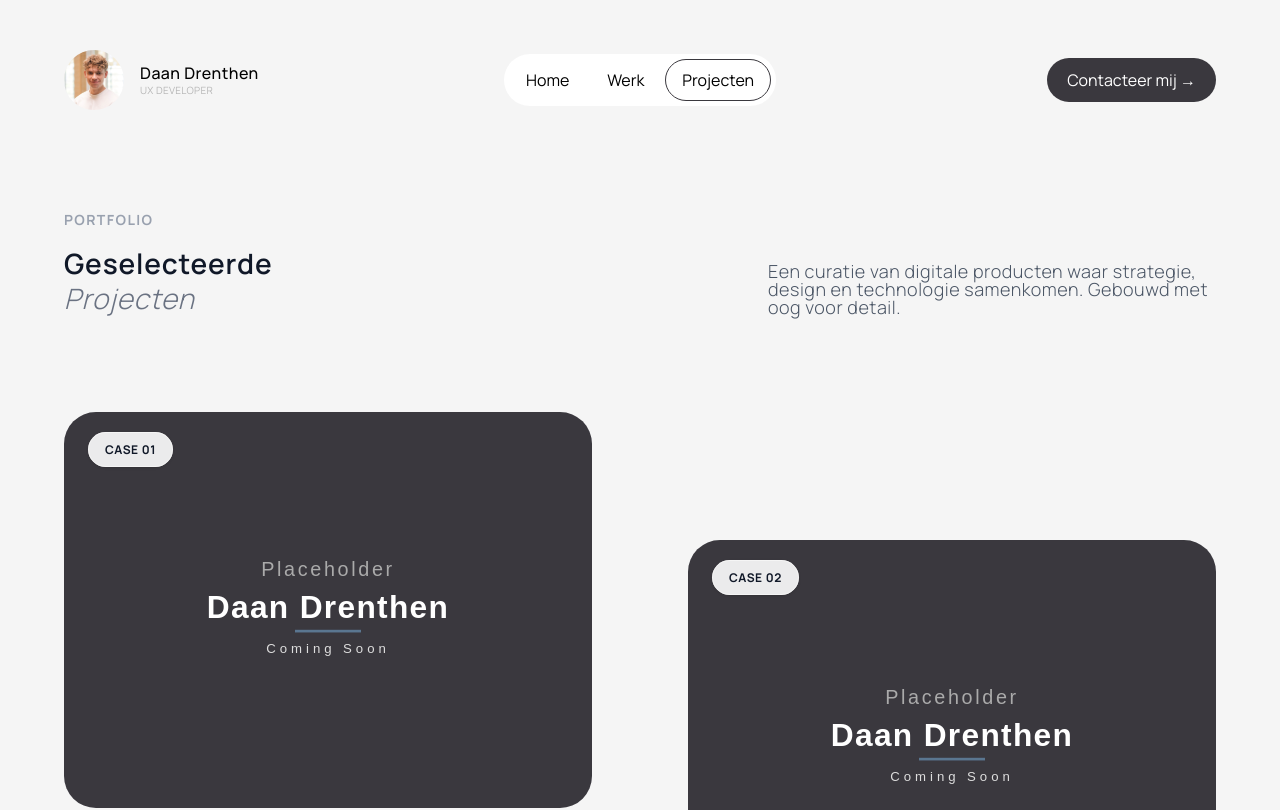
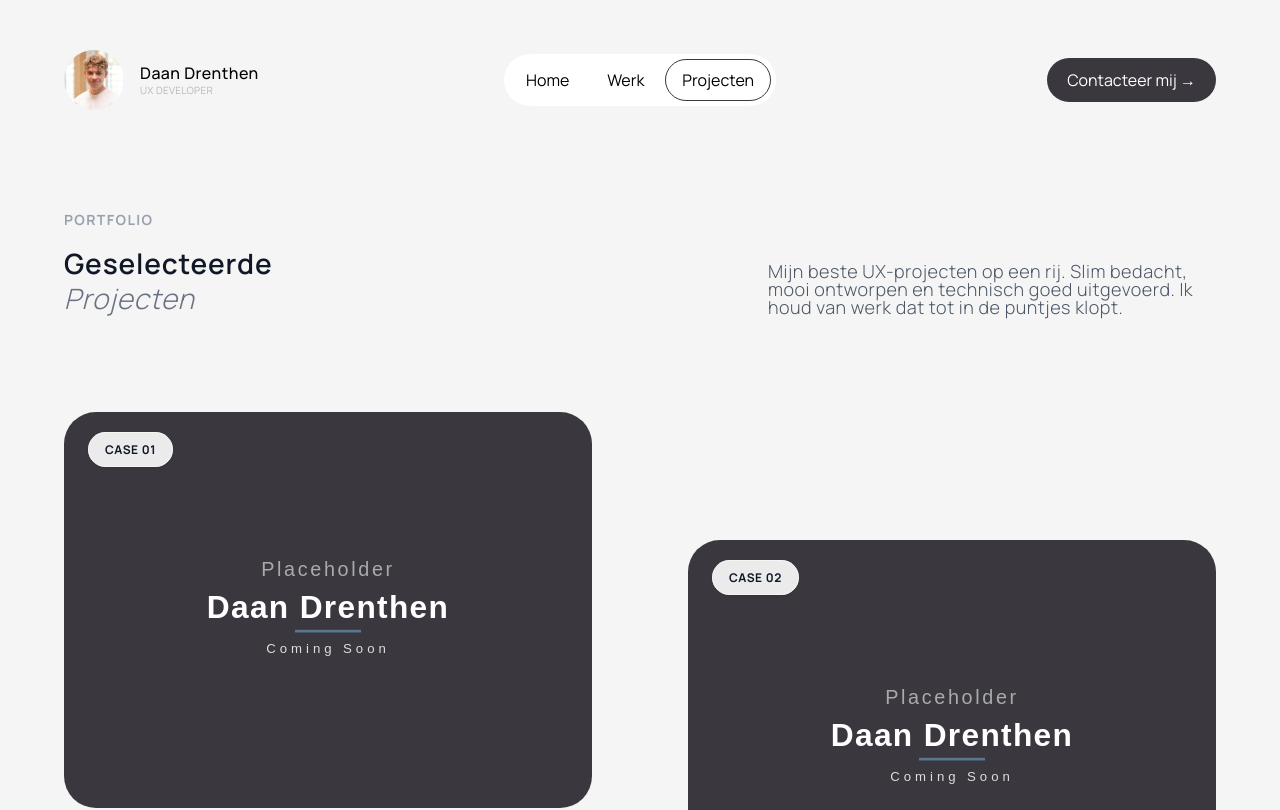
Before and after one commit to drenthendaan/portfolio-daandrenthen-nl, a React (Vite) app: page /projects in a window 1280 px wide. Shown: the top 810 px of the page. Built offline with nearby package versions, Linux system fonts and the light colour scheme.

Commit message:
feat: text projecten aangepast

```diff
--- a/src/components/Projects.jsx
+++ b/src/components/Projects.jsx
@@ -16,8 +16,7 @@ function Projects() {
           </div>
           <div className="max-w-md">
             <p className="text-lg text-gray-600 font-light leading-relaxed">
-              Een curatie van digitale producten waar strategie, design en
-              technologie samenkomen. Gebouwd met oog voor detail.
+              Mijn beste UX-projecten op een rij. Slim bedacht, mooi ontworpen en technisch goed uitgevoerd. Ik houd van werk dat tot in de puntjes klopt.
             </p>
           </div>
         </div>
```
